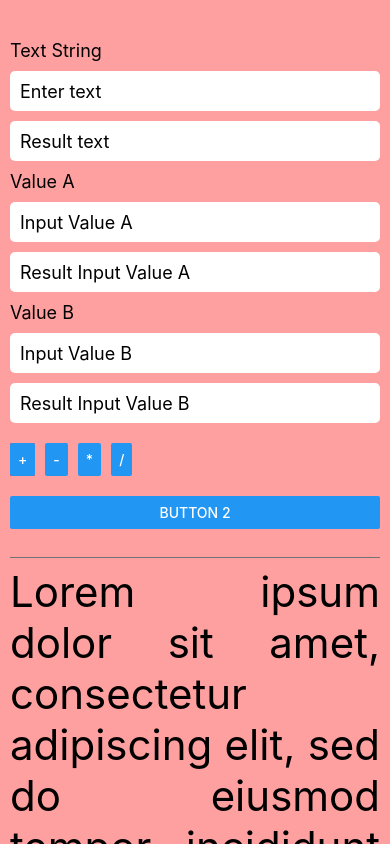
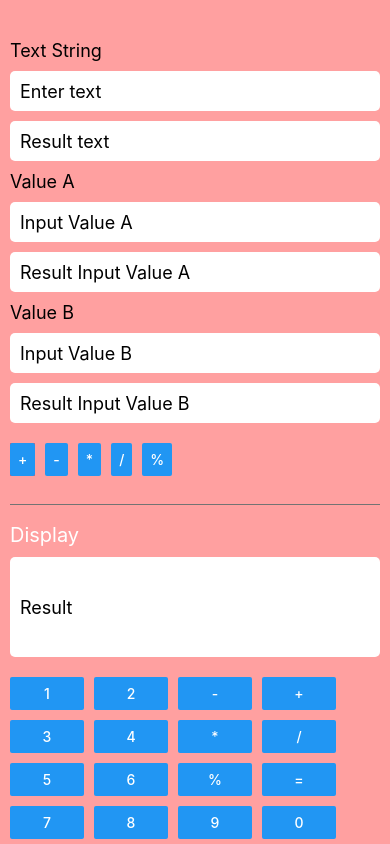
Before and after one commit to joniheri/reactnative-first, a React Native app: screen / in a window 390 px wide. Built offline with nearby package versions, Linux system fonts and the light colour scheme.

Commit message:
edit width button

```diff
--- a/App.js
+++ b/App.js
@@ -97,18 +97,106 @@ export default function App(props) {
             <View style={{ marginRight: 10 }}>
               <Button title="/" onPress={() => Alert.alert("Button /")} />
             </View>
-          </View>
-          <View style={{ marginTop: 20 }}>
-            <Button
-              style={{ marginTop: 50 }}
-              title="Button 2"
-              onPress={() => Alert.alert("Test Button 2")}
-            />
+            <View style={{ marginRight: 10 }}>
+              <Button title="%" onPress={() => Alert.alert("Button %")} />
+            </View>
           </View>
           {/* End Test Button */}
         </View>
         <Separator />
         {/* End Example Input */}
+
+        {/* Dysplay Calculator */}
+        <View style={{ marginBottom: 10 }}>
+          <View style={{ marginTop: 10 }}>
+            <Text style={{ fontSize: 18, color: "#fff", fontSize: 20 }}>
+              Display
+            </Text>
+            <TextInput
+              style={styles.inputDisplayCalculator}
+              placeholder="Result"
+            />
+          </View>
+
+          <View
+            style={{
+              marginTop: 20,
+              flexDirection: "row",
+            }}
+          >
+            <View style={{ marginRight: 10, width: "20%" }}>
+              <Button title="1" onPress={() => Alert.alert("Button -")} />
+            </View>
+            <View style={{ marginRight: 10, width: "20%" }}>
+              <Button title="2" onPress={() => Alert.alert("Button -")} />
+            </View>
+            <View style={{ marginRight: 10, width: "20%" }}>
+              <Button title="-" onPress={() => Alert.alert("Button -")} />
+            </View>
+            <View style={{ marginRight: 10, width: "20%" }}>
+              <Button title="+" onPress={() => Alert.alert("Button -")} />
+            </View>
+          </View>
+          <View
+            style={{
+              marginTop: 10,
+              flexDirection: "row",
+            }}
+          >
+            <View style={{ marginRight: 10, width: "20%" }}>
+              <Button title="3" onPress={() => Alert.alert("Button -")} />
+            </View>
+            <View style={{ marginRight: 10, width: "20%" }}>
+              <Button title="4" onPress={() => Alert.alert("Button -")} />
+            </View>
+            <View style={{ marginRight: 10, width: "20%" }}>
+              <Button title="*" onPress={() => Alert.alert("Button -")} />
+            </View>
+            <View style={{ marginRight: 10, width: "20%" }}>
+              <Button title="/" onPress={() => Alert.alert("Button -")} />
+            </View>
+          </View>
+          <View
+            style={{
+              marginTop: 10,
+              flexDirection: "row",
+            }}
+          >
+            <View style={{ marginRight: 10, width: "20%" }}>
+              <Button title="5" onPress={() => Alert.alert("Button -")} />
+            </View>
+            <View style={{ marginRight: 10, width: "20%" }}>
+              <Button title="6" onPress={() => Alert.alert("Button -")} />
+            </View>
+            <View style={{ marginRight: 10, width: "20%" }}>
+              <Button title="%" onPress={() => Alert.alert("Button -")} />
+            </View>
+            <View style={{ marginRight: 10, width: "20%" }}>
+              <Button title="=" onPress={() => Alert.alert("Button -")} />
+            </View>
+          </View>
+          <View
+            style={{
+              marginTop: 10,
+              flexDirection: "row",
+            }}
+          >
+            <View style={{ marginRight: 10, width: "20%" }}>
+              <Button title="7" onPress={() => Alert.alert("Button -")} />
+            </View>
+            <View style={{ marginRight: 10, width: "20%" }}>
+              <Button title="8" onPress={() => Alert.alert("Button -")} />
+            </View>
+            <View style={{ marginRight: 10, width: "20%" }}>
+              <Button title="9" onPress={() => Alert.alert("Button -")} />
+            </View>
+            <View style={{ marginRight: 10, width: "20%" }}>
+              <Button title="0" onPress={() => Alert.alert("Button -")} />
+            </View>
+          </View>
+        </View>
+        <Separator />
+        {/* End Dysplay Calculator */}
 
         <Text style={styles.text1}>
           Lorem ipsum dolor sit amet, consectetur adipiscing elit, sed do
@@ -195,8 +283,7 @@ const styles = StyleSheet.create({
     paddingTop: 20,
   },
   text1: {
-    fontSize: 42,
-    textAlign: "justify",
+    fontSize: 40,
   },
   input: {
     height: 40,
@@ -217,6 +304,16 @@ const styles = StyleSheet.create({
     color: "#000000",
     borderRadius: 5,
   },
+  inputDisplayCalculator: {
+    height: 100,
+    marginTop: 10,
+    paddingLeft: 10,
+    paddingRight: 10,
+    backgroundColor: "#FFFFFF",
+    fontSize: 18,
+    color: "#000",
+    borderRadius: 5,
+  },
   title: {
     textAlign: "center",
     marginVertical: 8,
```
